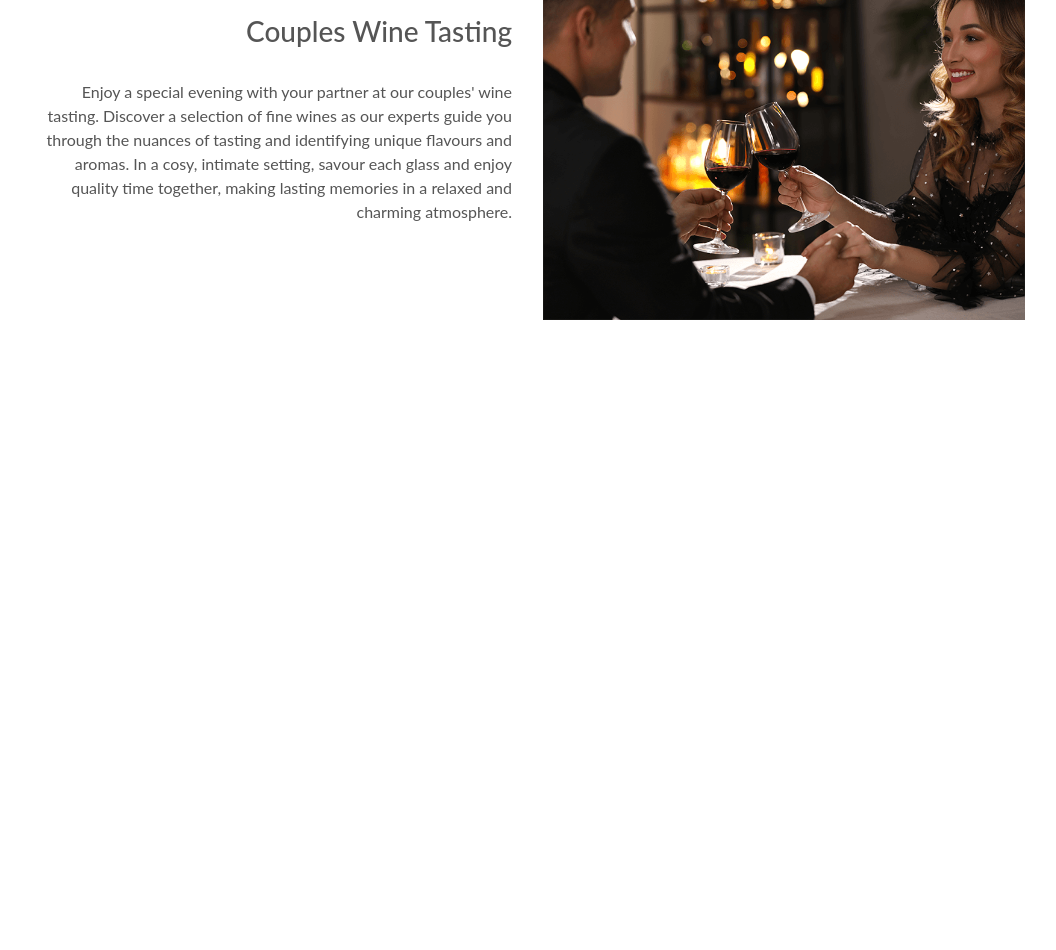
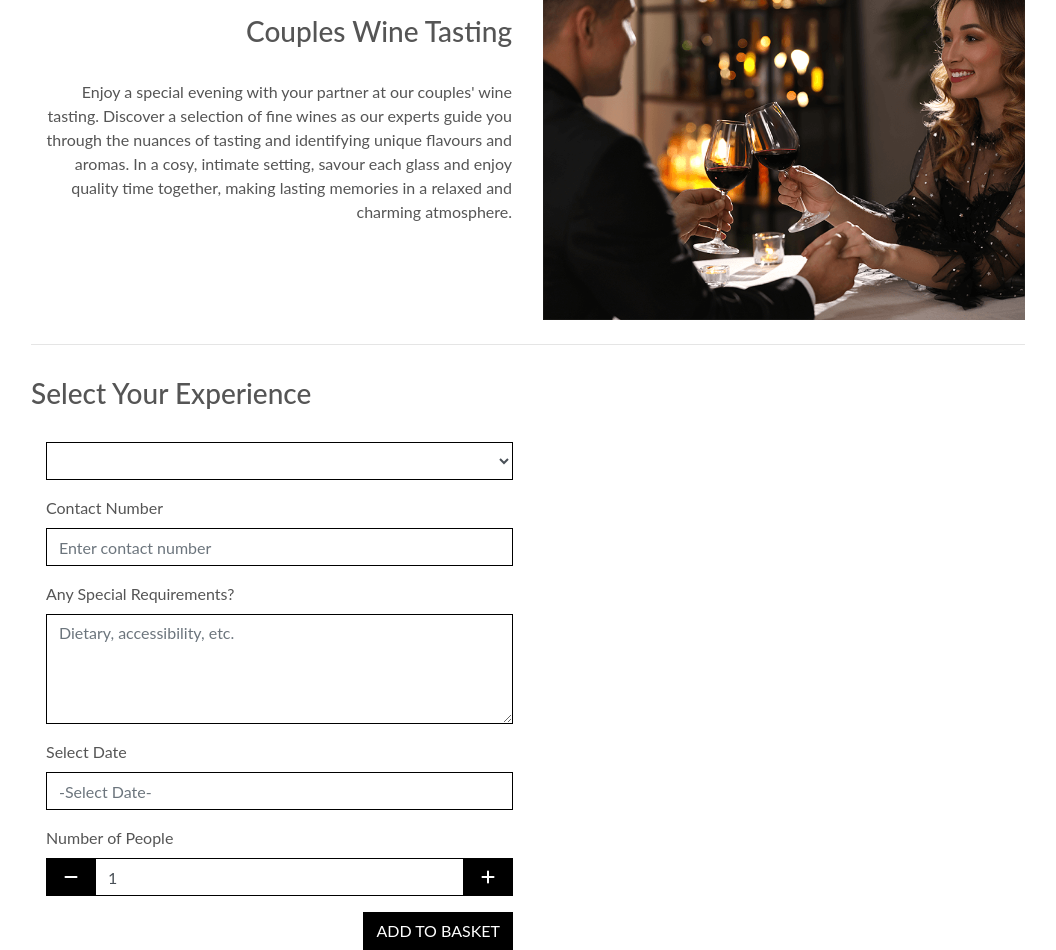
Before and after one commit to DaleFielding/grapes-of-passion, a Django app: page /wine_tasting/ in a window 1280 px wide. Shown: the part 639-1589 px from the top of the page, without its empty margins (112-1168 px from the left). Before the commit the page ends 959 px from the top, so only its background shows below. Run offline with Django 4.2, Linux system fonts and the light colour scheme; lists and menus that the app fills with data are empty; some libraries are stand-ins or nearby versions.

Commit message:
Feat: update template to include wine tasting booking form

```diff
--- a/wine_tasting/templates/wine_tasting/wine_tasting.html
+++ b/wine_tasting/templates/wine_tasting/wine_tasting.html
@@ -1,6 +1,5 @@
 {% extends "base.html" %}
 {% load static %}
-
 {% block extra_css %}
 {% endblock %}
 
@@ -41,10 +40,71 @@
             <div class="col-12 col-md-6 text-right order-md-1 p-3">
                 <h3>Couples Wine Tasting</h3>
                 <br>
-                <p>Enjoy a special evening with your partner at our couples' wine tasting. Discover a selection of fine wines as our experts guide you through the nuances of tasting and identifying unique flavours and aromas. In a cosy, intimate setting, savour each glass and enjoy quality time together, making lasting memories in a relaxed and charming atmosphere.
-                </p>
+                <p>Enjoy a special evening with your partner at our couples' wine tasting. Discover a selection of fine wines as our experts guide you through the nuances of tasting and identifying unique flavours and aromas. In a cosy, intimate setting, savour each glass and enjoy quality time together, making lasting memories in a relaxed and charming atmosphere.</p>
             </div>
+        </div>
+        <hr>
+    </div>
 
+    <!-- Wine Tasting Booking Form -->
+    <div class="container mt-3">
+        <h3 class="py-3">Select Your Experience</h3>
+        <div class="col-12 col-lg-6">
+            <form class="mt-3" action="{% url 'wine_tasting' %}" method="POST" id="wine-tasting-form">
+                {% csrf_token %}
+                <!-- Experiences Field -->
+                <div class="form-group">
+                    <select name="experience" class="form-control border-black rounded-0 profile-form-input">
+                        {% for value, label in form.experience.field.choices %}
+                            <option value="{{ value }}" {% if form.experience.value == value %}selected{% endif %}>{{ label }}</option>
+                        {% endfor %}
+                    </select>
+                </div>
+
+                <!-- Contact Number Field -->
+                <div class="form-group">
+                    <label>Contact Number</label>
+                    <input type="text" name="contact_number" class="form-control border-black rounded-0 profile-form-input" placeholder="Enter contact number" />
+                </div>
+
+                <!-- Special Requirements Field -->
+                <div class="form-group">
+                    <label>Any Special Requirements?</label>
+                    <textarea name="special_requirements" rows="4" class="form-control border-black rounded-0 profile-form-input" placeholder="Dietary, accessibility, etc."></textarea>
+                </div>
+
+                <!-- Date Field -->
+                <div class="form-group">
+                    <label>Select Date</label>
+                    <input type="text" name="date" class="form-control datepicker border-black rounded-0 profile-form-input" placeholder="-Select Date-" />
+                </div>
+
+                <!-- Quantity Field with Custom Buttons -->
+                <div class="form-group">
+                    <label>Number of People</label>
+                    <div class="d-flex align-items-center">
+                        <div class="input-group-prepend">
+                            <button type="button" class="decrement-qty btn btn-black rounded-0">
+                                <span class="icon">
+                                    <i class="fas fa-minus"></i>
+                                </span>
+                            </button>
+                        </div>
+                        <input type="number" name="quantity" min="1" value="1" class="form-control border-black rounded-0 profile-form-input qty_input" />
+                        <div class="input-group-append">
+                            <button type="button" class="increment-qty btn btn-black rounded-0">
+                                <span class="icon">
+                                    <i class="fas fa-plus"></i>
+                                </span>
+                            </button>
+                        </div>
+                    </div>
+                </div>
+
+                <button type="submit" class="btn btn-black rounded-0 text-uppercase float-right">Add to Basket</button>
+
+
+            </form>
         </div>
     </div>
 {% endblock %}
```
